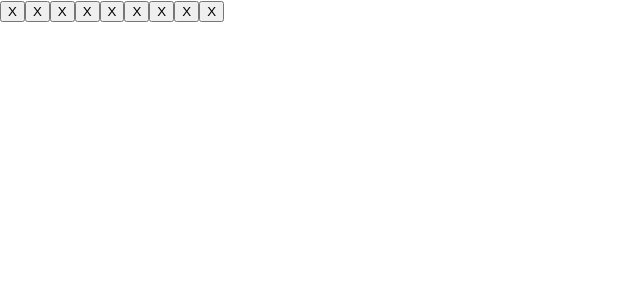
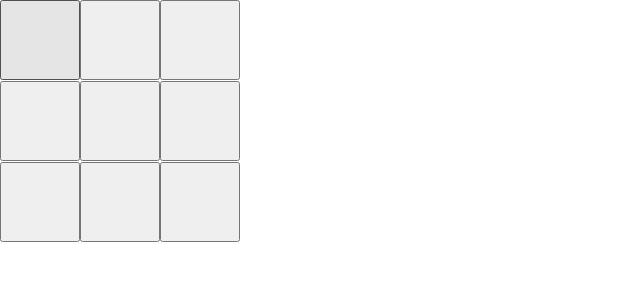
Before and after one commit to deveranthony/my-react-app, a React (Create React App) app: page / in a window 1280 px wide. Shown: the top 300 px of the page, without its empty margins (0-640 px from the left). Built offline with nearby package versions, Linux system fonts and the light colour scheme.

Commit message:
change for button click

```diff
--- a/src/App.css
+++ b/src/App.css
@@ -1,38 +1,7 @@
-.App {
-  text-align: center;
+.square{
+  width: 80px;
+  height: 80px;
+  font-size: 40px;
+  box-decoration-break: unset;
+
 }
-
-.App-logo {
-  height: 40vmin;
-  pointer-events: none;
-}
-
-@media (prefers-reduced-motion: no-preference) {
-  .App-logo {
-    animation: App-logo-spin infinite 20s linear;
-  }
-}
-
-.App-header {
-  background-color: #282c34;
-  min-height: 100vh;
-  display: flex;
-  flex-direction: column;
-  align-items: center;
-  justify-content: center;
-  font-size: calc(10px + 2vmin);
-  color: white;
-}
-
-.App-link {
-  color: #61dafb;
-}
-
-@keyframes App-logo-spin {
-  from {
-    transform: rotate(0deg);
-  }
-  to {
-    transform: rotate(360deg);
-  }
-}
--- a/src/App.js
+++ b/src/App.js
@@ -1,18 +1,38 @@
+import "./App.css"
+import { useState } from "react";
 
-export function Square(){
-  return(
-    <>
-      <button className="square">X</button>
-      <button className="square">X</button>
-      <button className="square">X</button>
-      <button className="square">X</button>
-      <button className="square">X</button>
-      <button className="square">X</button>
-      <button className="square">X</button>
-      <button className="square">X</button>
-      <button className="square">X</button>
-    </>
-  )
+function Square() {
+  const [value, setValue] = useState(null);
+  function handleClicked(){
+    setValue('X');
+  }
+  return (
+    <button
+     className="square"
+     onClick={handleClicked}
+    >
+      {value}
+    </button>);
 }
 
-export default Square
+export default function Board() {
+  return (
+    <>
+      <div className="board-row">
+        <Square/>
+        <Square/>
+        <Square/>
+      </div>
+      <div className="board-row">
+        <Square/>
+        <Square/>
+        <Square/>
+      </div>
+      <div className="board-row">
+        <Square/>
+        <Square/>
+        <Square/>
+      </div>
+    </>
+  );
+}
```
